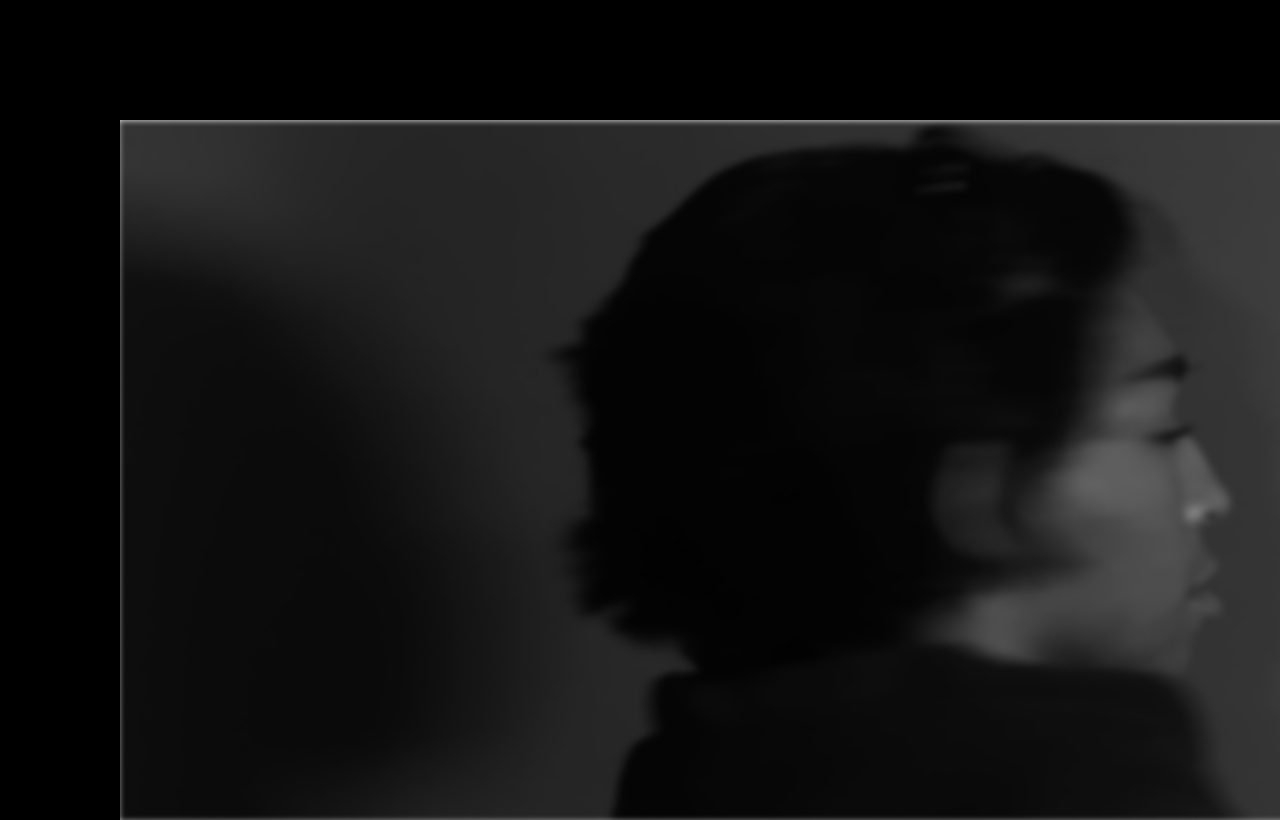
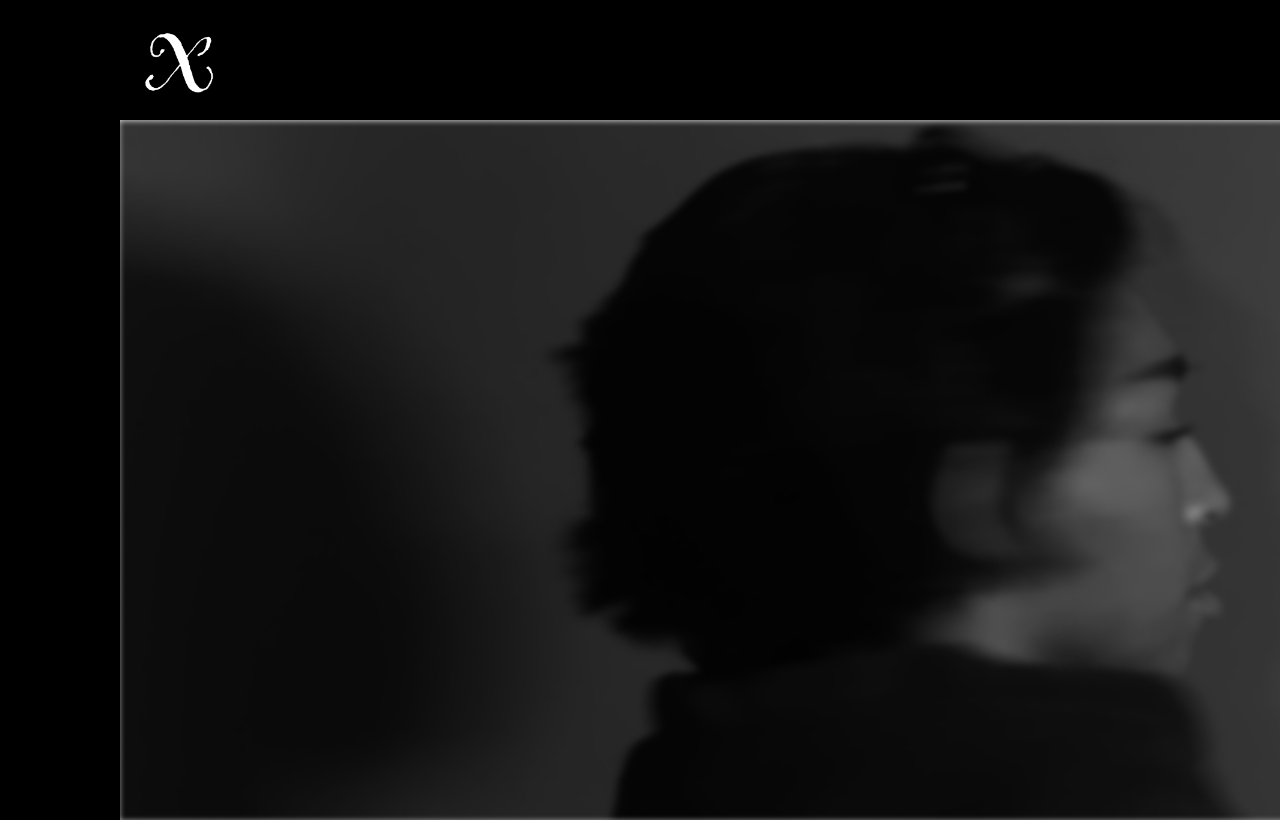
Before and after one commit to xpetrie/Xavier-Petrie_228-A3_Page-1, a plain HTML site: page index.html in a window 1280 px wide. Shown: the top 820 px of the page. Drawn offline with Linux system fonts and the light colour scheme; a web font is replaced by a local one.

Commit message:
repositioned image

```diff
--- a/index.html
+++ b/index.html
@@ -32,6 +32,12 @@
     font-family: "Kapakana", sans-serif;
   }
 
+  .xlogo {
+    position: absolute;
+    top: 20px;
+    left: 140px;
+  }
+
 h1 {
   color: white;
   font-size: 50px;
@@ -60,7 +66,8 @@ h3 {
   </div>
 
   <div id="black-background">
-    <img src="X logo.png" alt="description of image"width="81px" height="81px"margin: left;>
+    <img src="X logo.png" alt="description of image" width="81px" height="81px" class="xlogo">
     </div>
+
 </body>
 </html>
```
